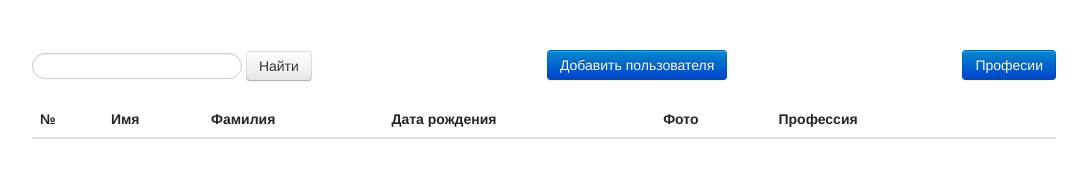
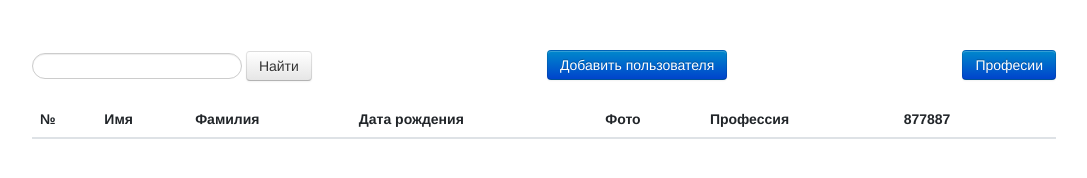
Before and after one commit to viktoriya-bel/js_lessons, a plain HTML site: page index.html in a window 1280 px wide. Shown: the whole page, without its empty margins (96-1183 px from the left). Drawn offline with nearby package versions, Linux system fonts and the light colour scheme; no server answers.

Commit message:
test commit

```diff
--- a/index.html
+++ b/index.html
@@ -39,7 +39,7 @@
 				<th>Дата рождения</th>
 				<th>Фото</th>
 				<th>Профессия</th>
-				<th></th>
+				<th>877887</th>
 				<th></th>
 			</tr>
 		</thead>
```
